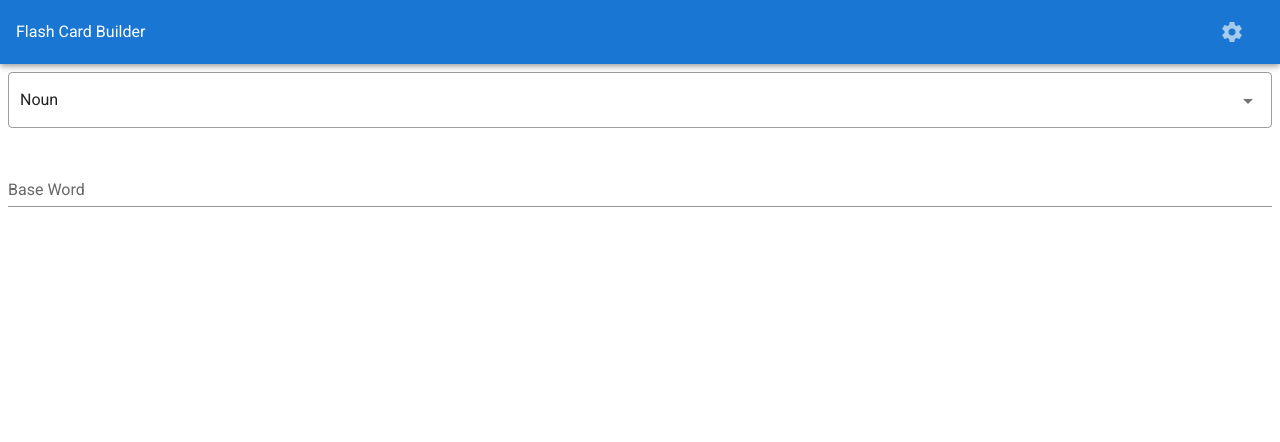
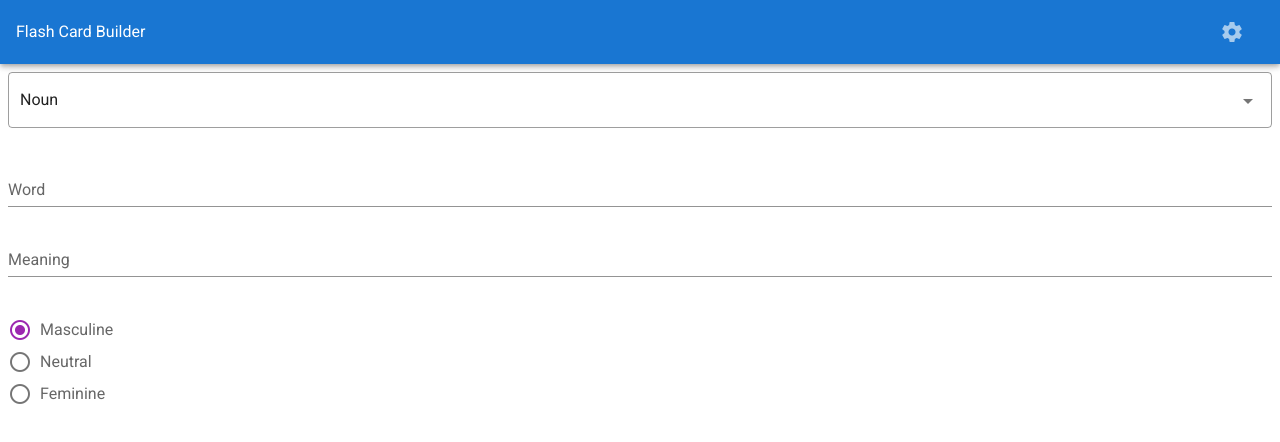
Before and after one commit to Nathanjp91/German-Flash-Card-Builder, a Vue app: page / in a window 1280 px wide. Shown: the top 442 px of the page. Built offline with nearby package versions, Linux system fonts and the light colour scheme.

Commit message:
changing structure of App.vue and beginning on Noun.vue

```diff
--- /dev/null
+++ b/src/components/ImageSelector.vue
@@ -0,0 +1,13 @@
+<template>
+  <div></div>
+</template>
+
+<script>
+export default {
+
+}
+</script>
+
+<style>
+
+</style>
--- a/src/components/Noun.vue
+++ b/src/components/Noun.vue
@@ -1,11 +1,24 @@
 <template>
   <div>
+    <v-radio-group v-model="gender">
+      <v-radio label="Masculine" color='purple' value="Masculine"></v-radio>
+      <v-radio label="Neutral" color='green' value="Neutral"></v-radio>
+      <v-radio label="Feminine" color='orange' value="Feminine"></v-radio>
+    </v-radio-group>
   </div>
 </template>
 
 <script>
 export default {
-
+  data: () => ({
+    gender: 'Masculine'
+  }),
+  mounted() {
+    // try to infer the gender based on preset rules
+    // const masculineEndings = ["ant", "ast", "ich", "ig", "ismus", "ling", "or", "us"]
+    // const feminineEndings = []
+    // const neutralEndings = []
+  }
 }
 </script>
 
--- a/src/views/Home.vue
+++ b/src/views/Home.vue
@@ -7,20 +7,13 @@
       outlined
       single-line
     ></v-select>
-    <v-text-field label="Base Word" v-model="baseWord" @change="onWordChange"></v-text-field>
-
-    <template v-if="type === 'Noun'">
-      <noun :word="baseWord" />
-    </template>
-    <template v-else-if="type === 'Verb'">
-      <verb :word="baseWord" />
-    </template>
-    <template v-else-if="type === 'Adverb'">
-      <adverb :word="baseWord" />
-    </template>
-    <template v-else-if="type === 'Adjective'">
-      <adjective :word="baseWord" />
-    </template>
+    <v-text-field label="Word" v-model="baseWord" v-on:blur="onWordChange"></v-text-field>
+    <v-text-field label="Meaning" v-model="meaning"></v-text-field>
+    <noun :word="baseWord" v-if="type === 'Noun'"/>
+    <verb :word="baseWord" v-else-if="type === 'Verb'"/>
+    <adverb :word="baseWord" v-else-if="type === 'Adverb'"/>
+    <adjective :word="baseWord" v-else-if="type === 'Adjective'" />
+    <image-selector />
   </div>
 </template>
 
@@ -29,6 +22,7 @@ import Noun from "../components/Noun.vue";
 import Verb from "../components/Verb.vue";
 import Adverb from "../components/Adverb.vue";
 import Adjective from "../components/Adjective.vue";
+import ImageSelector from "../components/ImageSelector.vue"
 import Axios from "axios";
 import { mapState } from "vuex";
 
@@ -38,6 +32,7 @@ export default {
     type: "Noun",
     items: ["Noun", "Verb", "Adverb", "Adjective"],
     baseWord: "",
+    meaning: "",
     makingRequest: false,
     unsplash: [],
   }),
@@ -46,6 +41,7 @@ export default {
     Verb,
     Adverb,
     Adjective,
+    ImageSelector,
   },
   computed: {
     ...mapState({
```
